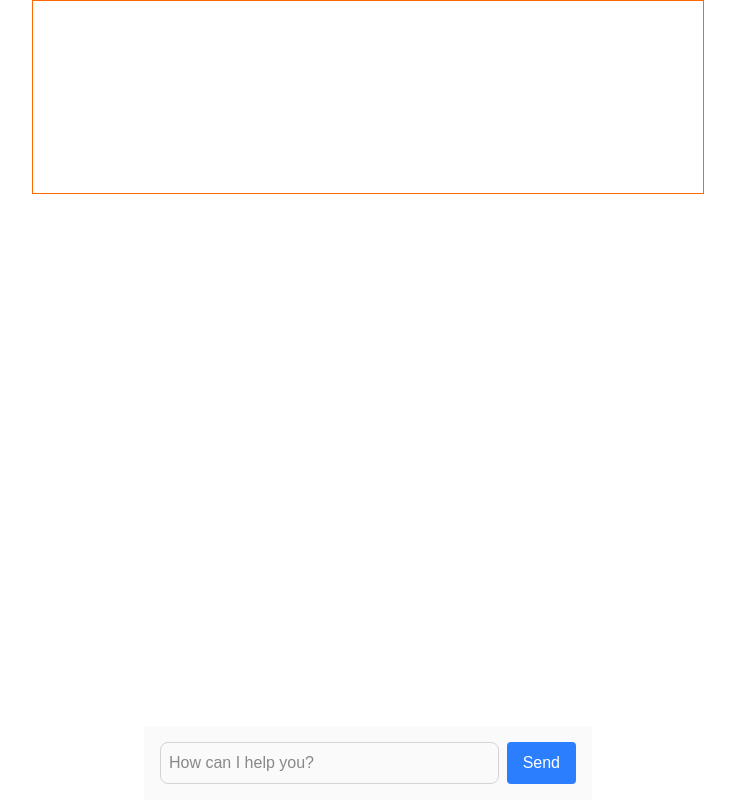
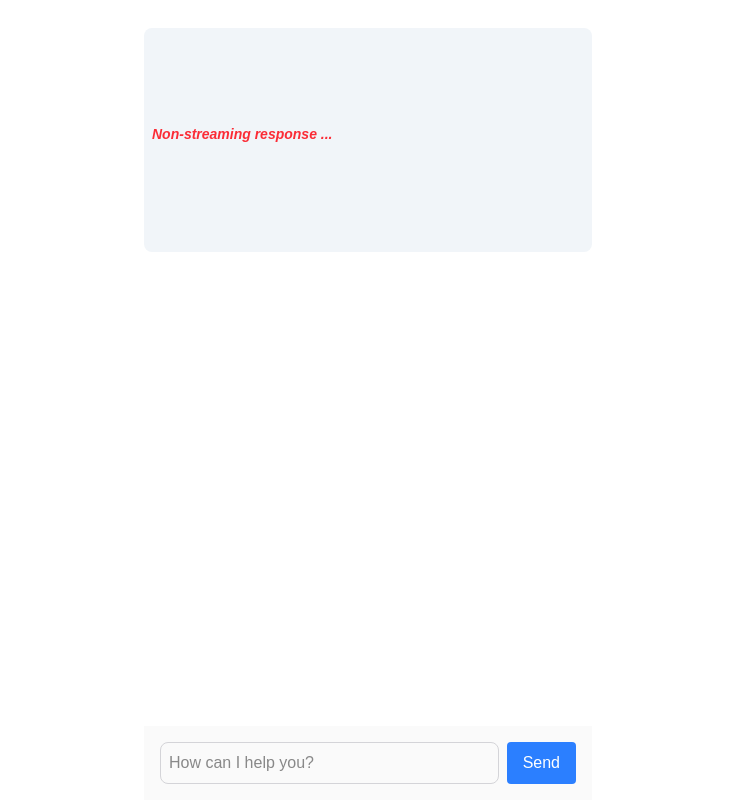
Before and after one commit to johnhm22/next16-with-vercel-ai-sdk, a Next.js app: page /ui/completion in a window 1280 px wide. Shown: the whole page, without its empty margins (272-1007 px from the left). Built offline with nearby package versions, Linux system fonts and the light colour scheme.

Commit message:
Adding text to indicate whether streaming response or not

```diff
--- a/app/ui/completion/page.tsx
+++ b/app/ui/completion/page.tsx
@@ -43,8 +43,10 @@ const CompletionPage = () => {
 	//https://www.youtube.com/watch?v=BQmbuEClULY
 
 	return (
-		<div className="flex flex-col border border-orange-500 w-full max-w-2xl py-24 mx-auto stretch">
-			{/*Display area for completion */}
+		<div className="flex flex-col w-full max-w-md py-24 mx-auto bg-slate-100 rounded-lg mt-7 px-2">
+			<div className="text-red-500 italic font-semibold text-sm mb-3">
+				Non-streaming response ...
+			</div>
 			{error ? <div className="text-red-500 mb-4">{error}</div> : null}
 			{isLoading ? (
 				<div>Loading...</div>
--- a/app/ui/stream/page.tsx
+++ b/app/ui/stream/page.tsx
@@ -18,7 +18,10 @@ export default function StreamPage() {
 	});
 
 	return (
-		<div className="flex flex-col w-full max-w-md py-24 mx-auto stretch">
+		<div className="flex flex-col w-full max-w-md py-24 mx-auto bg-slate-100 rounded-lg mt-7 px-2">
+			<div className="text-blue-500 italic font-semibold text-sm mb-3">
+				Streaming response ...
+			</div>
 			{error && <div className="text-red-500 mb-4">{error.message}</div>}
 			{isLoading && !completion && <div>Loading...</div>}
 			{/* {Display area for text} */}
```
